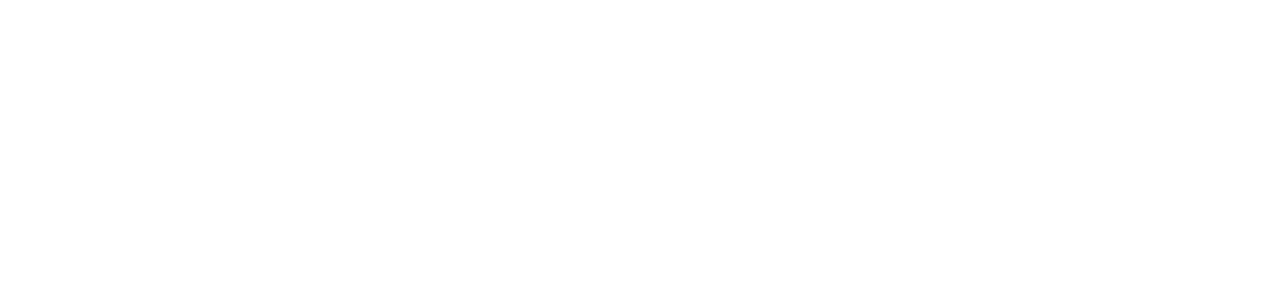
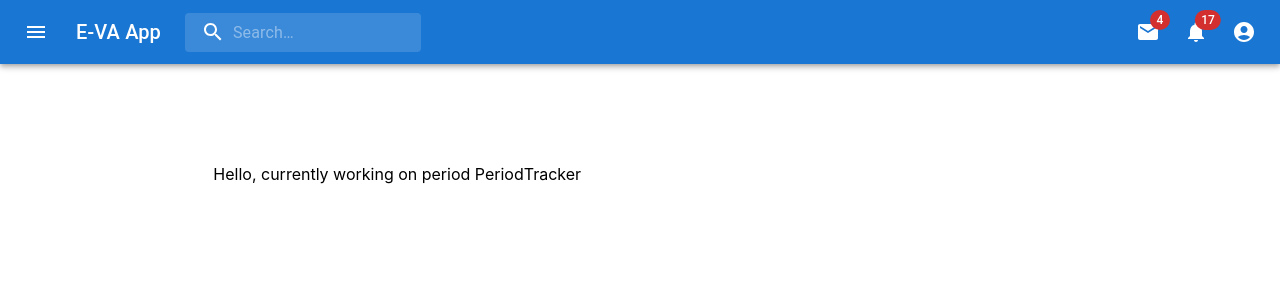
Before and after one commit to TechLabs-Berlin/st22-e-va, a React (Create React App) app in the folder EvaApp/: page /periodtracker in a window 1280 px wide. Before the commit this address had no page. Shown: the top 300 px of the page. Built offline with nearby package versions, Linux system fonts and the light colour scheme.

Commit message:
created Periodtracker page

```diff
--- a/EvaApp/package.json
+++ b/EvaApp/package.json
@@ -14,8 +14,11 @@
     "axios": "^0.26.1",
     "firebase": "^9.6.9",
     "formik": "^2.2.9",
+    "moment": "^2.29.3",
     "react": "^17.0.2",
+    "react-calendar": "^3.7.0",
     "react-dom": "^17.0.2",
+    "react-moment": "^1.1.2",
     "react-redux": "^7.2.6",
     "react-router-dom": "^6.2.2",
     "react-scripts": "5.0.0",
--- a/EvaApp/src/App.js
+++ b/EvaApp/src/App.js
@@ -28,7 +28,7 @@
 import FirstPage from "./Pages/FirstPage";
 import NewPageSurvey from './Pages/NewPageSurvey';
 import UserReg from './Pages/UserReg';
-
+import PeriodTracker from './Pages/PeriodTracker';
 /*
 const App = () {}
   useEffect(() => {
@@ -61,10 +61,10 @@
       <Route path="/firstpage" element={<FirstPage />} />
       <Route path="/survey" element={<NewPageSurvey/>}/>
       <Route path="/" exact element={<LandingPage />} />
-      <Route path="/signup" element={<UserReg/>}/>
+      <Route path="/signup" element={<UserReg />} />
+      <Route path="/periodtracker" element={<PeriodTracker />}/>
 
-
-    </Routes>
+      </Routes>
   )
 
 
--- /dev/null
+++ b/EvaApp/src/Pages/PeriodTracker.js
@@ -0,0 +1,14 @@
+import AppFrame from "../HigherOrderComponent/AppFrame";
+
+
+
+
+const PeriodTracker = () => {
+    return <div>
+        Hello, currently working on period PeriodTracker
+
+
+    </div>
+
+}
+export default AppFrame(PeriodTracker);
```
Also changed, not shown: 1 other file (tests, documents, lock files or other folders).
